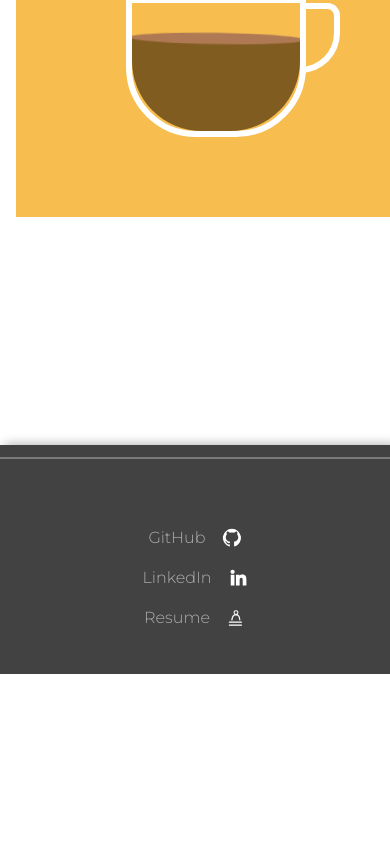
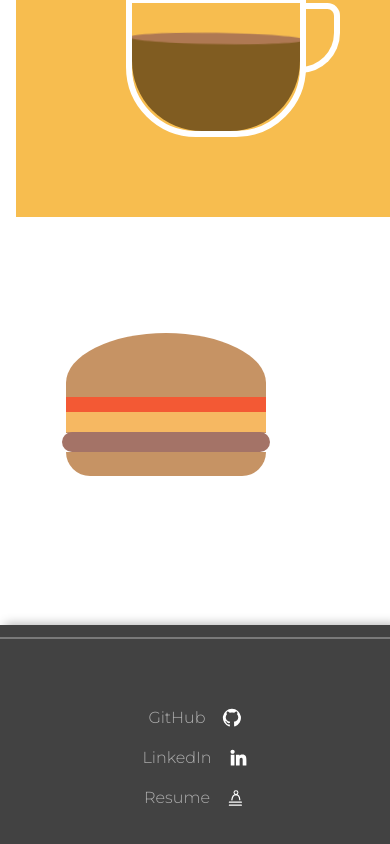
Before and after one commit to the-captain-america/Portfolio-v2, a React (Create React App) app: page /creative in a window 390 px wide. Shown: the part 1031-1875 px from the top of the page. Before the commit the page ends 1705 px from the top, so only its background shows below. Built offline with nearby package versions, Linux system fonts and the light colour scheme.

Commit message:
changes to Hamburger

```diff
--- a/src/components/Hamburger/Hamburger.js
+++ b/src/components/Hamburger/Hamburger.js
@@ -10,6 +10,7 @@ const MuffinTop = styled.div`
   width: 200px;
   height: 20px;
   position: relative;
+  border-radius: 8px;
   &:before {
     content: '';
     border-radius: 50% 50% 0 0;
--- a/src/pages/Creative/Creative.js
+++ b/src/pages/Creative/Creative.js
@@ -1,13 +1,12 @@
 import React from 'react'
-
 import { Grid, Row } from '@common/Grid'
 import Toaster from '@components/Toaster'
 import Kettle from '@components/Kettle'
-
 import Cup from '@components/Cup'
 import Card from '@common/Card'
 import { Footer } from '@common/Footer'
 import { Content } from '@common/Content'
+import { Hamburger } from '@components/Hamburger'
 
 const CreativePage = () => (
   <>
@@ -25,6 +24,9 @@ const CreativePage = () => (
           <Card>
             <Cup />
           </Card>
+          <Card>
+            <Hamburger />
+          </Card>
         </Row>
       </Grid>
     </Content>
```
